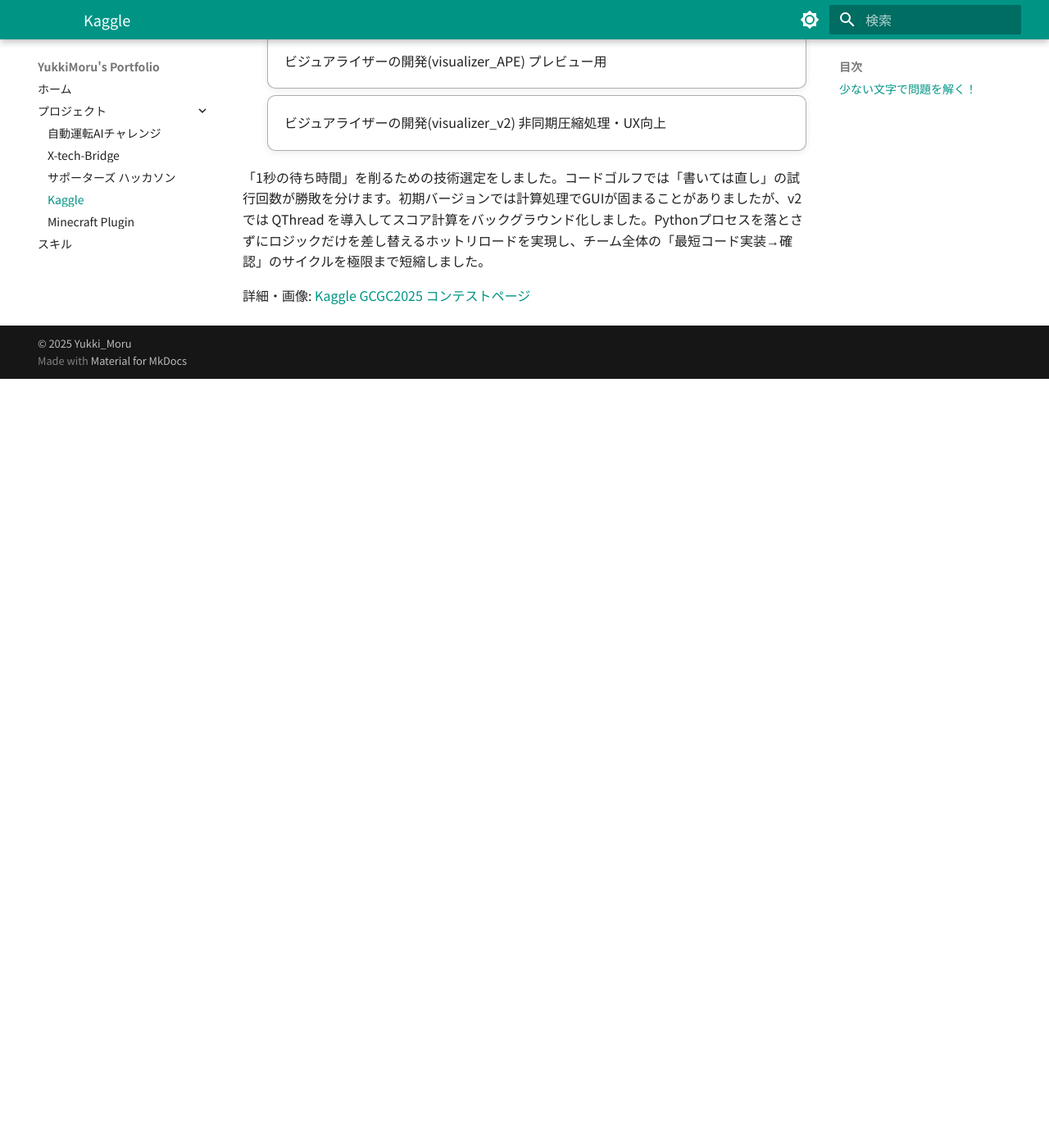
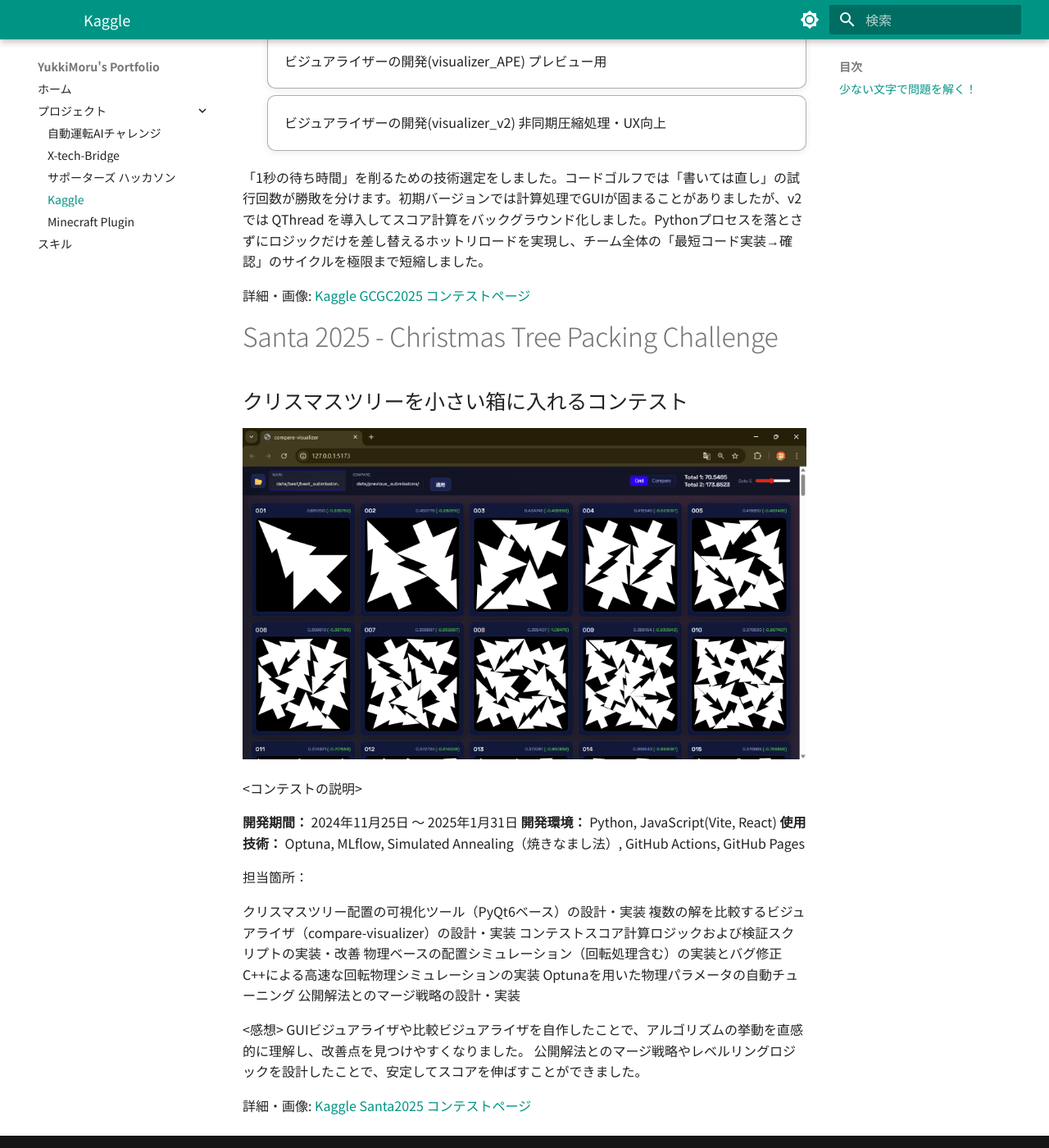
Before and after one commit to YukkiMoru/portfolio, an MkDocs documentation site: the page built from docs/projects/kaggle.md, in a window 1280 px wide and 1400 px high, scrolled down 2120 px. Shown: the whole window at 82% size. Built offline with MkDocs 1.6.1 and Material for MkDocs 9.7.7, drawn with Linux system fonts in a browser that asks for light colours; before the commit the page ends 2582 px from its top, so only the background shows below that.

Commit message:
add : santa2025の記事の追加

```diff
--- a/docs/projects/kaggle.md
+++ b/docs/projects/kaggle.md
@@ -27,3 +27,31 @@
 「1秒の待ち時間」を削るための技術選定をしました。コードゴルフでは「書いては直し」の試行回数が勝敗を分けます。初期バージョンでは計算処理でGUIが固まることがありましたが、v2では QThread を導入してスコア計算をバックグラウンド化しました。Pythonプロセスを落とさずにロジックだけを差し替えるホットリロードを実現し、チーム全体の「最短コード実装→確認」のサイクルを極限まで短縮しました。
 
 詳細・画像: [Kaggle GCGC2025 コンテストページ](https://www.kaggle.com/competitions/google-code-golf-2025)
+
+# Santa 2025 - Christmas Tree Packing Challenge
+
+## クリスマスツリーを小さい箱に入れるコンテスト
+
+![GCGC2025](../img/kaggle/Santa2025/visualizer_compare.png)
+
+<コンテストの説明>
+
+**開発期間：** 2024年11月25日 〜 2025年1月31日
+**開発環境：** Python, JavaScript(Vite, React)
+**使用技術：** Optuna, MLflow, Simulated Annealing（焼きなまし法）, GitHub Actions, GitHub Pages
+
+担当箇所：
+
+クリスマスツリー配置の可視化ツール（PyQt6ベース）の設計・実装
+複数の解を比較するビジュアライザ（compare-visualizer）の設計・実装
+コンテストスコア計算ロジックおよび検証スクリプトの実装・改善
+物理ベースの配置シミュレーション（回転処理含む）の実装とバグ修正
+C++による高速な回転物理シミュレーションの実装
+Optunaを用いた物理パラメータの自動チューニング
+公開解法とのマージ戦略の設計・実装
+
+<感想>
+GUIビジュアライザや比較ビジュアライザを自作したことで、アルゴリズムの挙動を直感的に理解し、改善点を見つけやすくなりました。
+公開解法とのマージ戦略やレベルリングロジックを設計したことで、安定してスコアを伸ばすことができました。
+
+詳細・画像: [Kaggle Santa2025 コンテストページ](https://www.kaggle.com/competitions/santa-2025)
```
Also changed, not shown: docs/img/kaggle/Santa2025/visualizer_compare.png (added).
